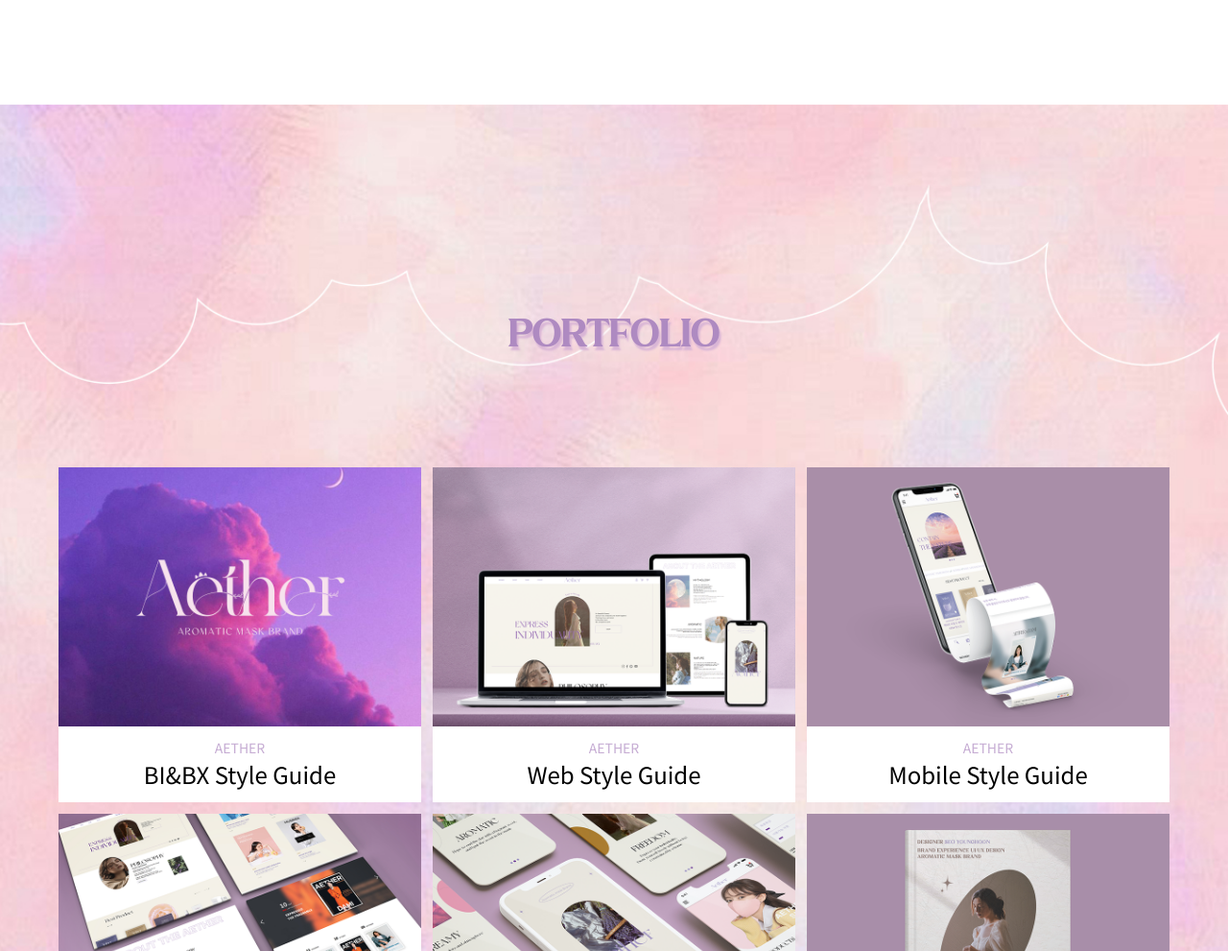
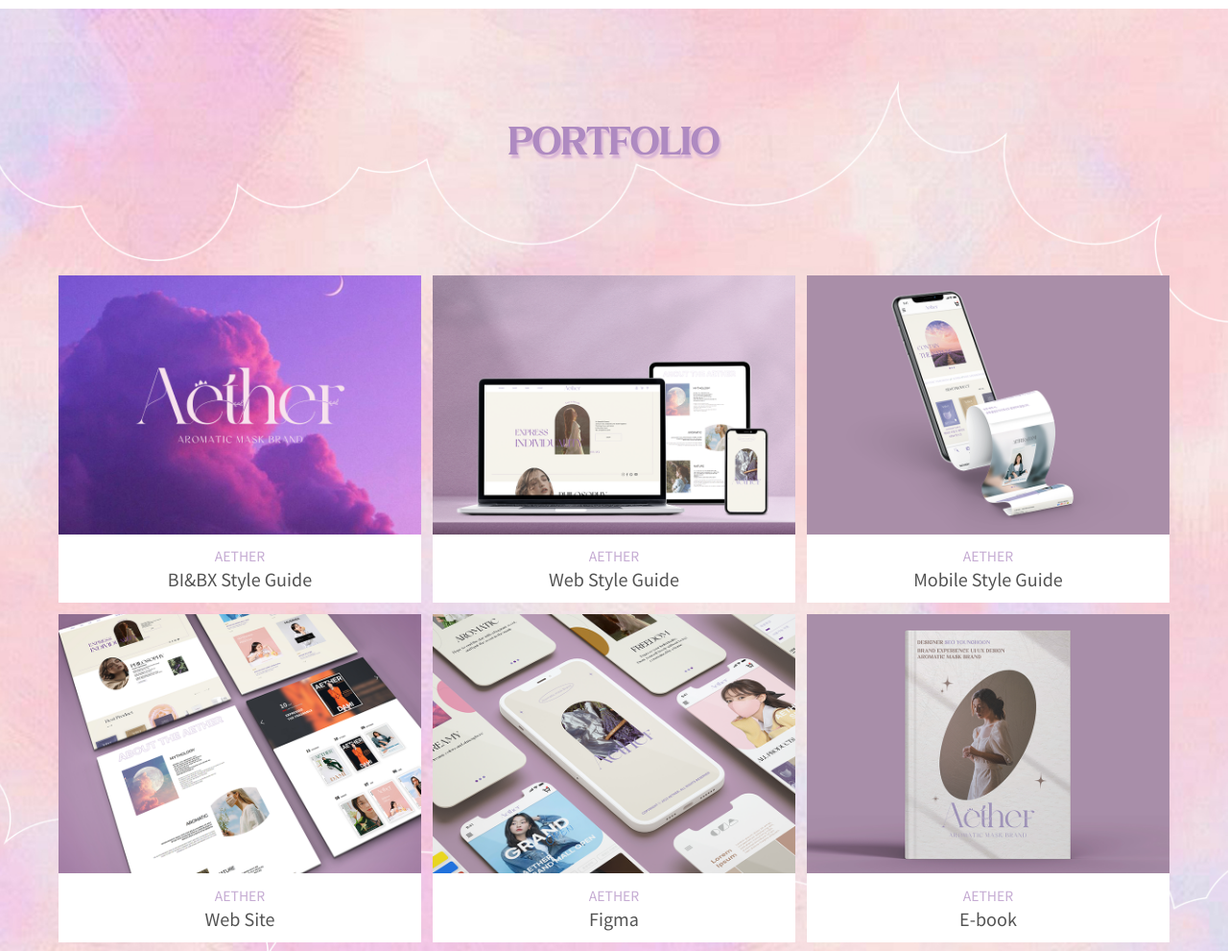
Before and after one commit to SeoYoungHoon96/AETHER-PORTFOLIO, a plain HTML site: page index.html in a window 1280 px wide. Shown: the part 1657-2648 px from the top of the page at 96% size. Drawn offline with Linux system fonts and the light colour scheme; some packages are replaced by stand-ins of ours; no server answers; files whose address does not match are found by name.

Commit message:
Add files via upload

```diff
--- a/css/style.css
+++ b/css/style.css
@@ -87,11 +87,6 @@ figure {
   font-weight: 400;
   margin: 0 0 20px 0;
 }
-
-.col-md-8 {
-  margin-top: 100px;
-}
-
 .abt {
   font-family: "avigea";
   color: #ae8ac1;
@@ -1585,7 +1580,9 @@ input[type="text"] {
 
 .work_text h3 {
   margin: 0;
-  padding: 0.1em 0 0.2em;
+  padding: 0.12em 0 0.2em;
+  color: #535353;
+  font-size: 18px;
 }
 
 .work_text p {
```
